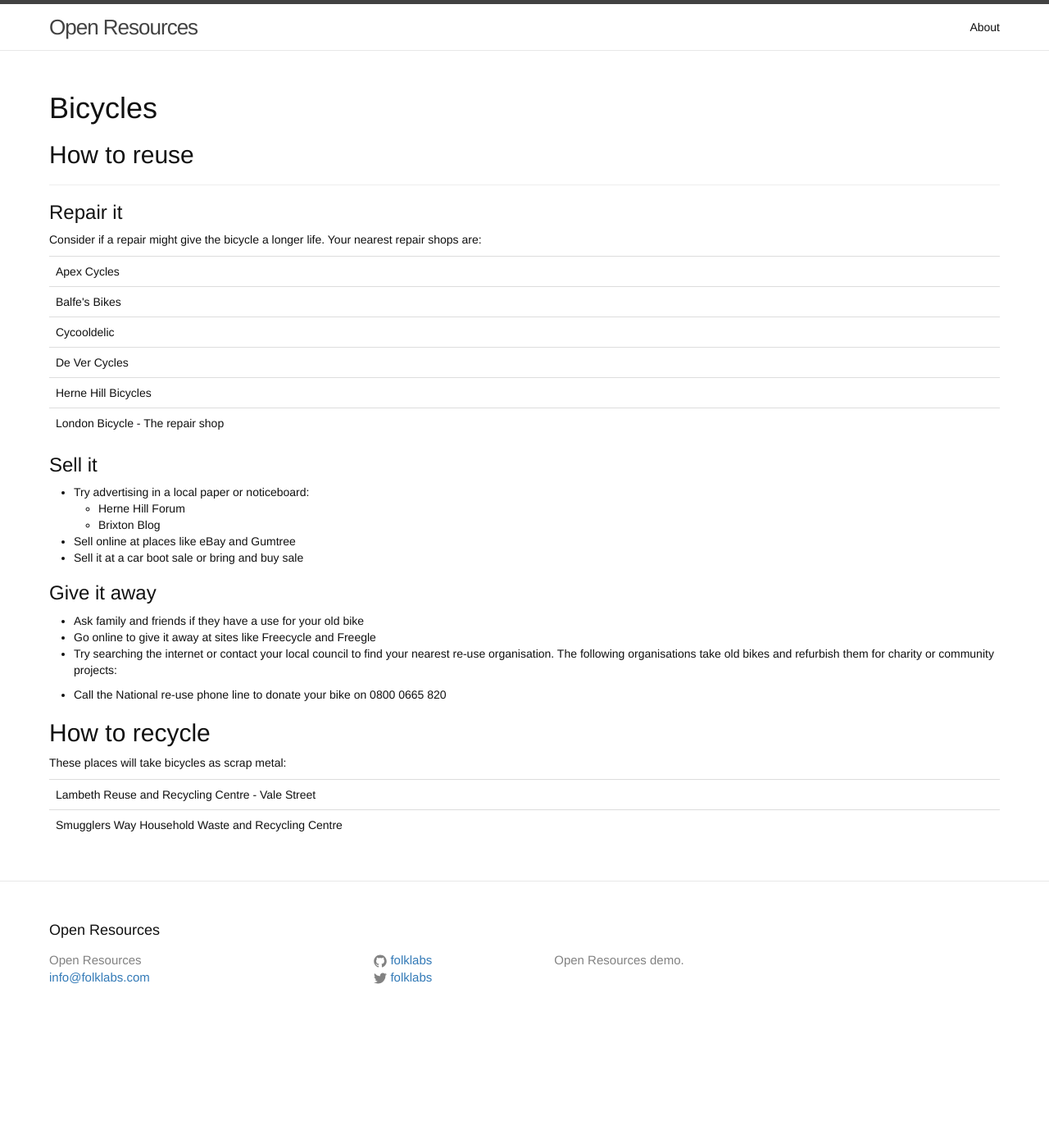
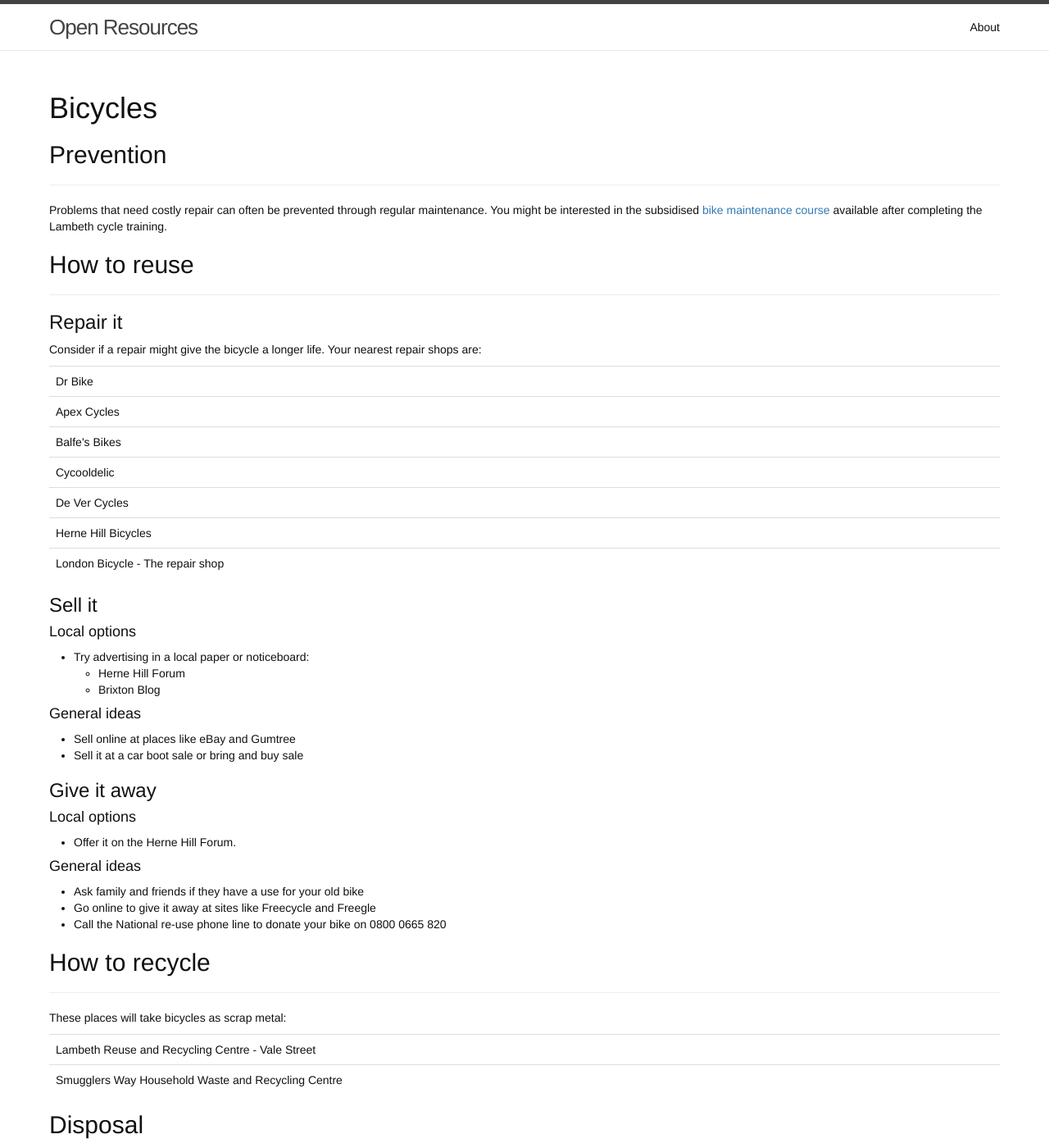
Before and after one commit to folklabs/openresources-demo, a Jekyll site: the page built from resource.md, in a window 1280 px wide and 1400 px high. Shown: the whole window at 82% size. Built offline with Jekyll 4.4.1, drawn with Linux system fonts in a browser that asks for light colours; nearby versions of some CDN libraries; a script that is not in the unit is left out; some of the changed text lies outside the part shown.

Commit message:
Content updates.

```diff
--- a/_data/organisations.csv
+++ b/_data/organisations.csv
@@ -1,4 +1,5 @@
 name,category,stream,reuse
+Dr Bike,bicycles,reuse
 Apex Cycles,bicycles,reuse
 Balfe's Bikes,bicycles,reuse
 Cycooldelic,bicycles,reuse
--- a/resource.md
+++ b/resource.md
@@ -5,6 +5,12 @@ resource_category: bicycles
 ---
 
 # Bicycles
+
+## Prevention
+----
+
+Problems that need costly repair can often be prevented through regular maintenance. You might be interested in the subsidised [bike maintenance course](http://lambeth.gov.uk/parking-transport-and-streets/cycling/sign-up-for-free-cycle-training) available after completing the Lambeth cycle training.
+
 
 ## How to reuse
 ----
@@ -27,21 +33,32 @@ Consider if a repair might give the bicycle a longer life. Your nearest repair s
 
 ### Sell it
 
+#### Local options
+
 * Try advertising in a local paper or noticeboard:
   * Herne Hill Forum
   * Brixton Blog
+
+#### General ideas
+
 * Sell online at places like eBay and Gumtree
 * Sell it at a car boot sale or bring and buy sale
 
 ### Give it away
 
+#### Local options
+
+* Offer it on the Herne Hill Forum.
+
+#### General ideas
+
 * Ask family and friends if they have a use for your old bike
 * Go online to give it away at sites like Freecycle and Freegle
-* Try searching the internet or contact your local council to find your nearest re-use organisation. The following organisations take old bikes and refurbish them for charity or community projects:
-
 * Call the National re-use phone line to donate your bike on 0800 0665 820
 
+
 ## How to recycle
+----
 
 These places will take bicycles as scrap metal:
 
@@ -56,3 +73,9 @@ These places will take bicycles as scrap metal:
 
 {% endfor %}
 </table>
+
+
+## Disposal
+----
+
+Any waste that cannot be diverted will go to incineration or landfill. We currently dispose of XXX tonnes of waste to landfill per year costing the council £XXXX.
```
